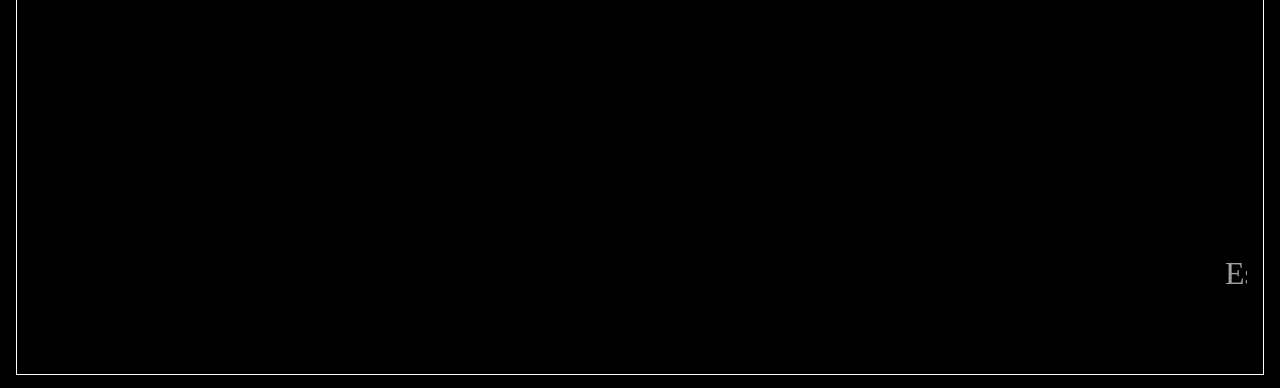
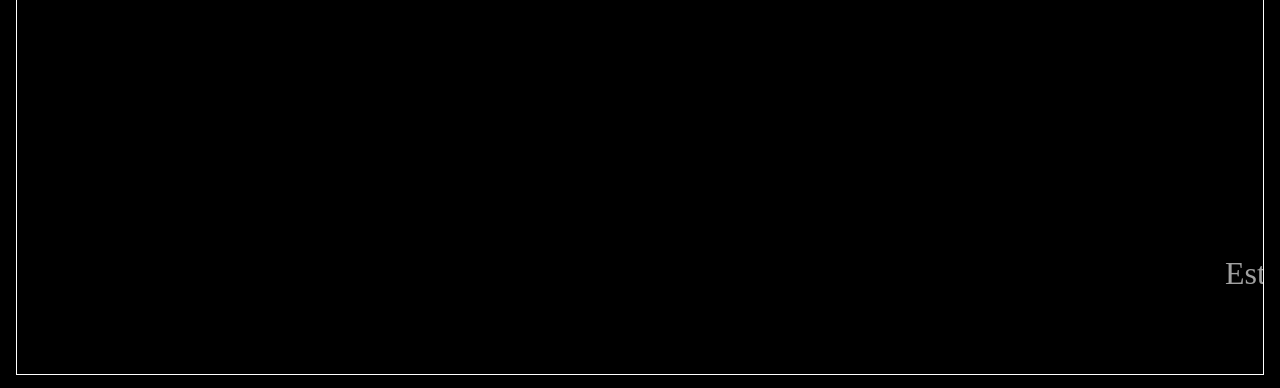
Before and after one commit to lhsacramento/personalSite, a React (Vite) app: page / in a window 1280 px wide. Shown: the part 409-797 px from the top of the page. Built offline with nearby package versions, Linux system fonts and the light colour scheme; the HTML template or start-up script is replaced by a standard one.

Commit message:
fixed overflow x bug

```diff
--- a/src/styles/appStyles.ts
+++ b/src/styles/appStyles.ts
@@ -34,7 +34,7 @@
 export const ContentContainer = styled.div`
     display: flex;
     flex-direction: row;
-    padding: 1rem;
+    padding: 1rem 0 1rem 1rem;
     gap: 1rem;
     height: 100%;
     justify-content: space-between;
@@ -107,13 +107,14 @@
     display: flex;
     flex-direction: column;
     overflow-y: scroll;
+    overflow-x: hidden;
     -ms-overflow-style: none;
     scrollbar-width: none;
 
     span{
         font-size: 2rem;
         text-align: right;
-        padding-right: 1rem;
+        padding-right: 2rem;
 
         animation: ${myAppear} 1s linear;
         animation-timeline: view();
```
